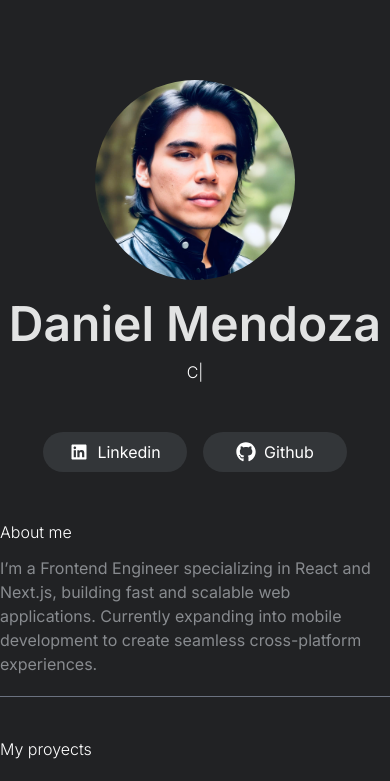
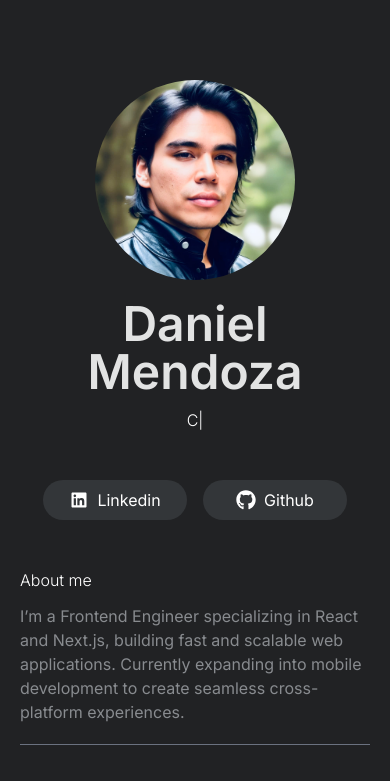
Before and after one commit to Danieruone/next-portfolio, a Next.js app: page / in a window 390 px wide. Shown: the top 781 px of the page. Built offline with nearby package versions, Linux system fonts and the light colour scheme.

Commit message:
Make responsive

```diff
--- a/src/app/layout.tsx
+++ b/src/app/layout.tsx
@@ -17,7 +17,7 @@ export default function RootLayout({
   return (
     <html lang="en">
       <body className={`${inter.className} bg-[#212224] text-white`}>
-        <main className="container mx-auto py-20">{children}</main>
+        <main className="container mx-auto py-20 px-5">{children}</main>
       </body>
     </html>
   );
--- a/src/components/Hero.tsx
+++ b/src/components/Hero.tsx
@@ -14,7 +14,7 @@ export const Hero = () => {
         alt="Profile image"
         className="rounded-full aspect-square object-cover object-[top]"
       />
-      <h1 className="mt-5 mb-3 font-semibold text-5xl text-[#E2E3E3]">
+      <h1 className="mt-5 mb-3 font-semibold text-5xl text-[#E2E3E3] text-center">
         Daniel Mendoza
       </h1>
       <p className="font-light">
```
